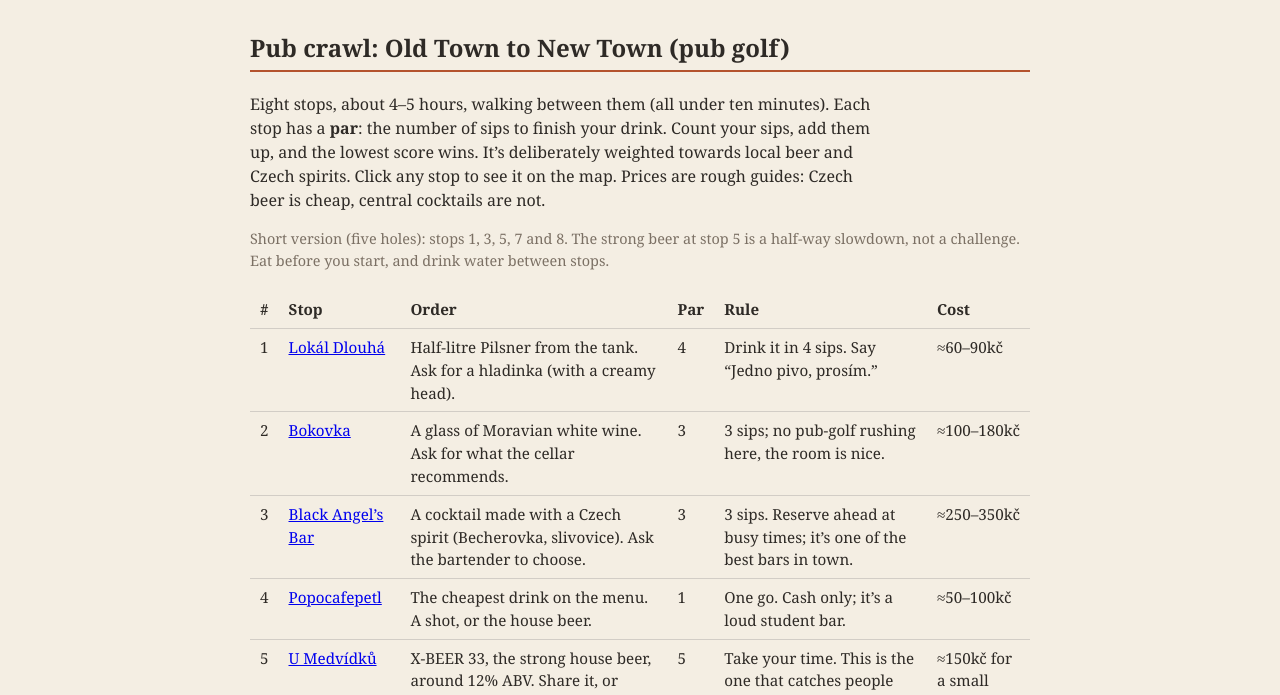
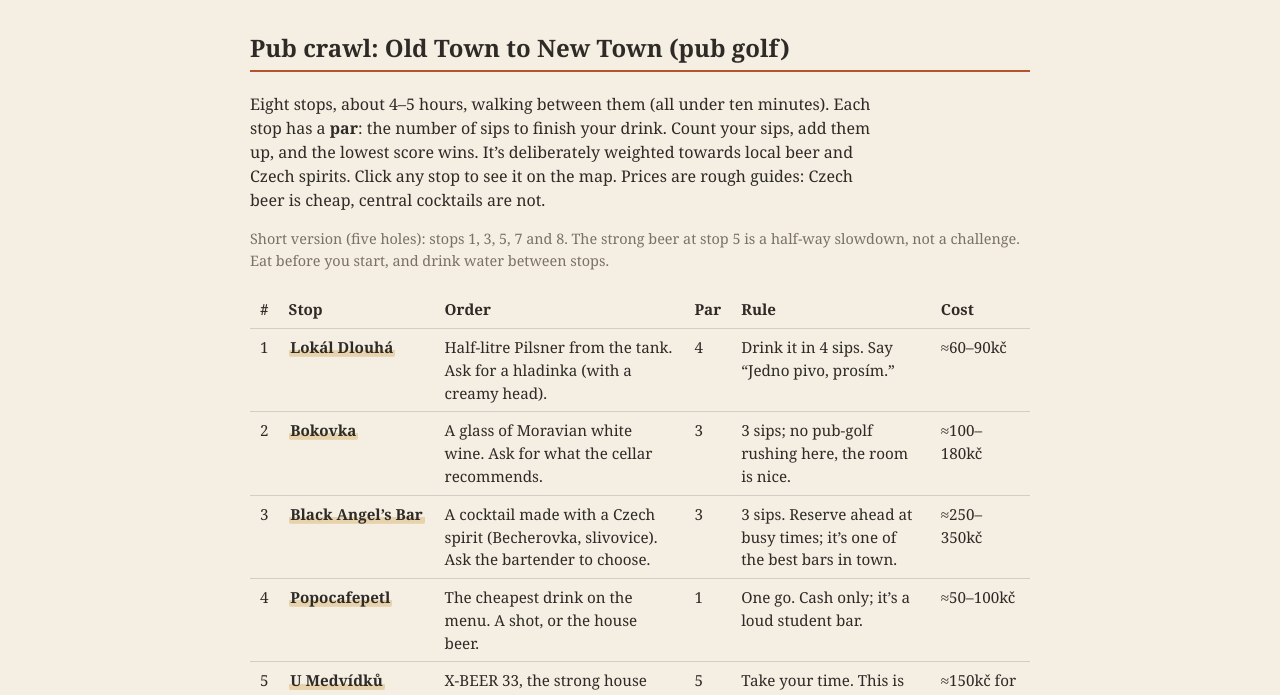
Before and after one commit to ajamesmoffatt/Prague, a plain HTML site: page tour-pubcrawl.html in a window 1280 px wide. Shown: the part 96-791 px from the top of the page. Drawn offline with Linux system fonts and the light colour scheme.

Commit message:
Add files via upload

```diff
--- a/tour-pubcrawl.html
+++ b/tour-pubcrawl.html
@@ -9,6 +9,10 @@
 .intro{max-width:70ch}
 .tbl{width:100%;border-collapse:collapse;margin:14px 0;font-size:.95rem}
 .tbl th,.tbl td{text-align:left;padding:7px 10px;border-bottom:1px solid rgba(128,128,128,.3);vertical-align:top}
+.page a[href^="index.html#"]{color:inherit;font-weight:600;text-decoration:none;background:linear-gradient(rgba(197,139,31,.28),rgba(197,139,31,.28)) 0 100%/100% .45em no-repeat;border-radius:2px;padding:0 .12em;transition:background-size .15s ease,color .15s ease}
+.page a[href^="index.html#"]:hover,.page a[href^="index.html#"]:focus-visible{background-size:100% 100%;outline:none}
+.stop h3 a{font-size:1.1rem;background-size:100% .35em}
+.tbl td a{white-space:nowrap}
 .scroll{overflow-x:auto}
 </style></head>
 <body style="height:auto;min-height:100vh">
```
Also changed, not shown: tour-history.html (+4 -0 lines).
